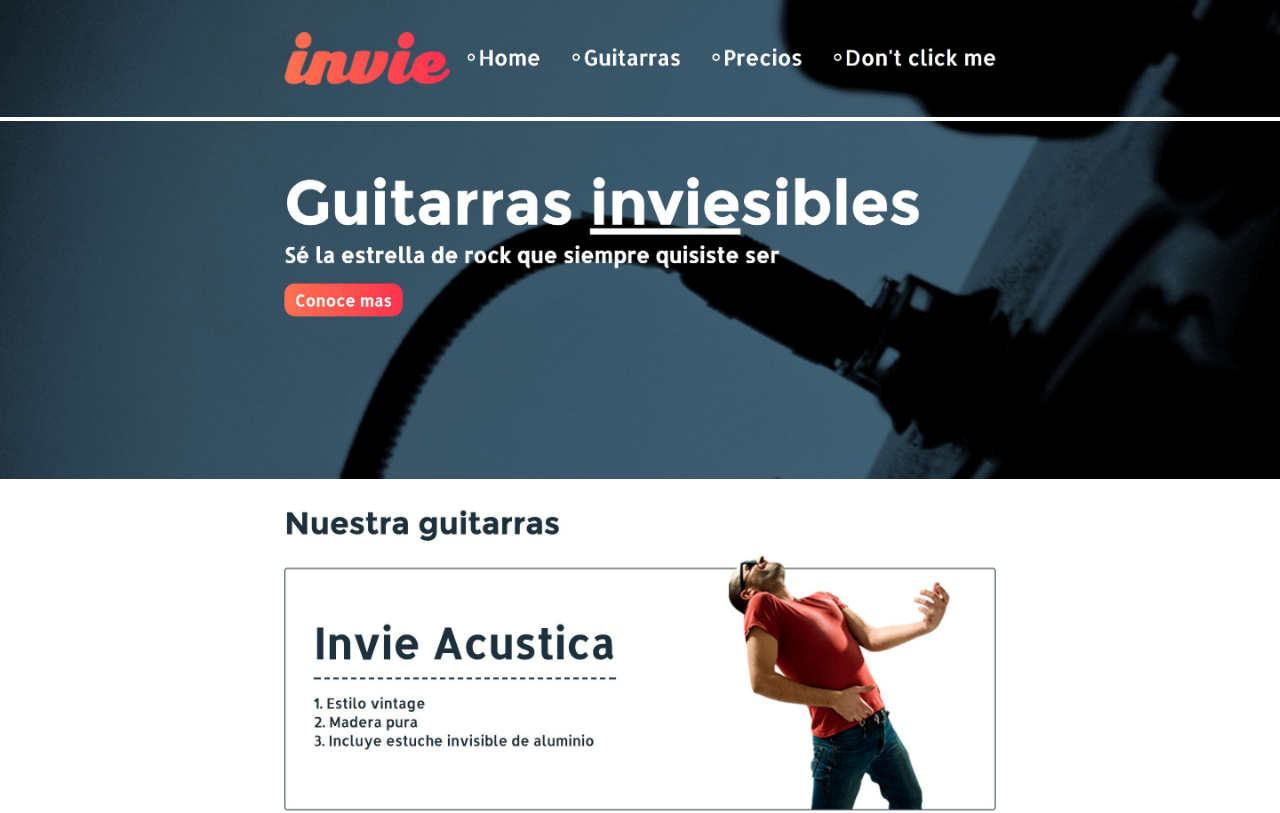
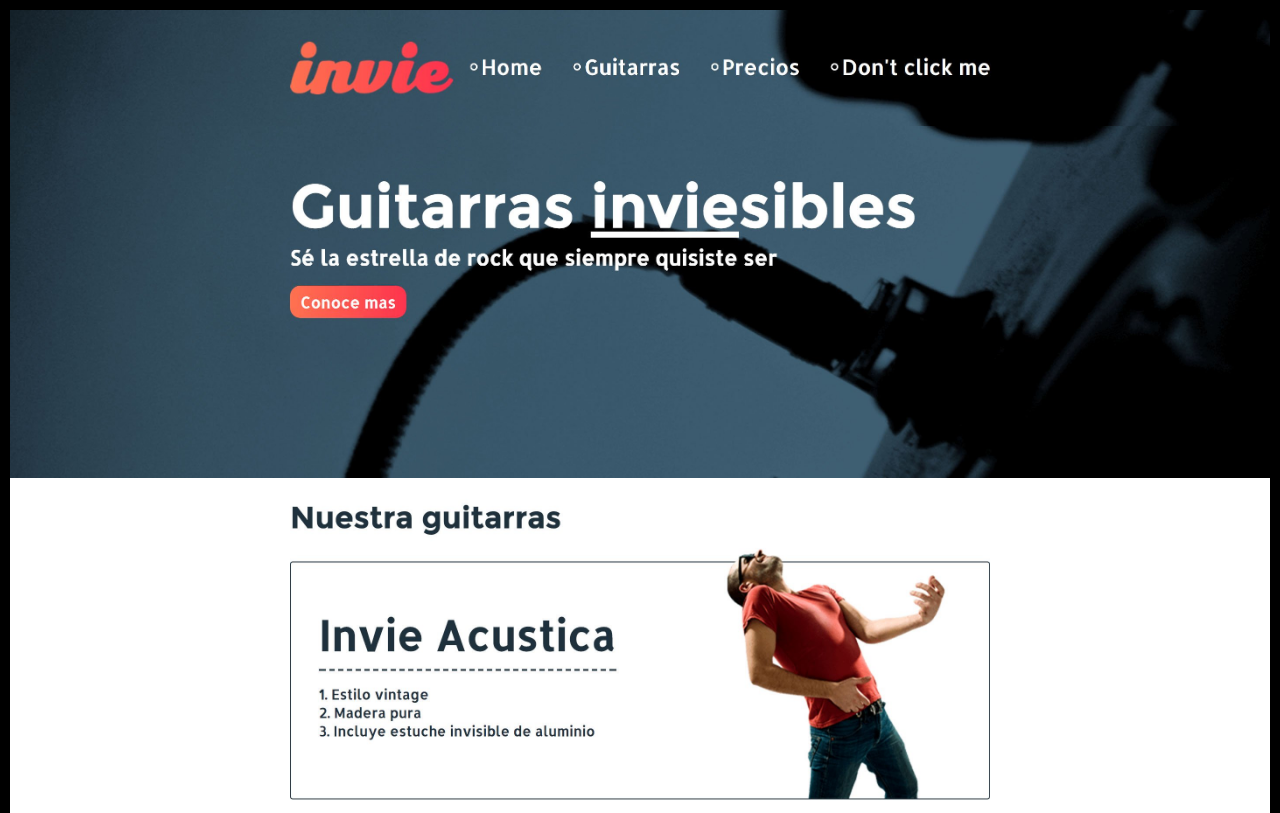
Before and after one commit to edsonv/invie-github, a plain HTML site: page index.html in a window 1280 px wide. Shown: the top 813 px of the page. Drawn offline with Linux system fonts and the light colour scheme.

Commit message:
hotfix 1

```diff
--- a/index.html
+++ b/index.html
@@ -6,10 +6,12 @@
 	<style type="text/css" media="screen">
 		body {
 			margin: 0;
+			border: 10px solid black;
 		}
 
 		img {
 			max-width: 100%;
+			vertical-align: top;
 		}
 	</style>
 </head>
```
Also changed, not shown: footer.jpg (added).
